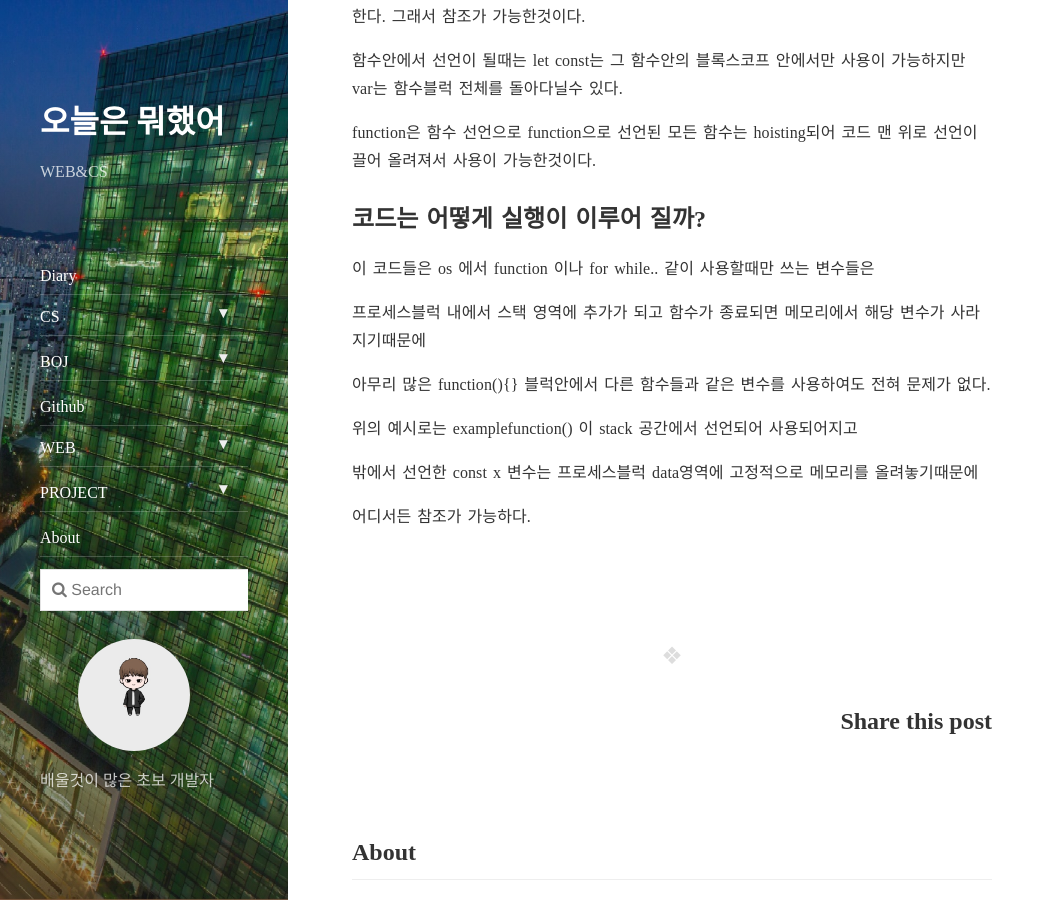
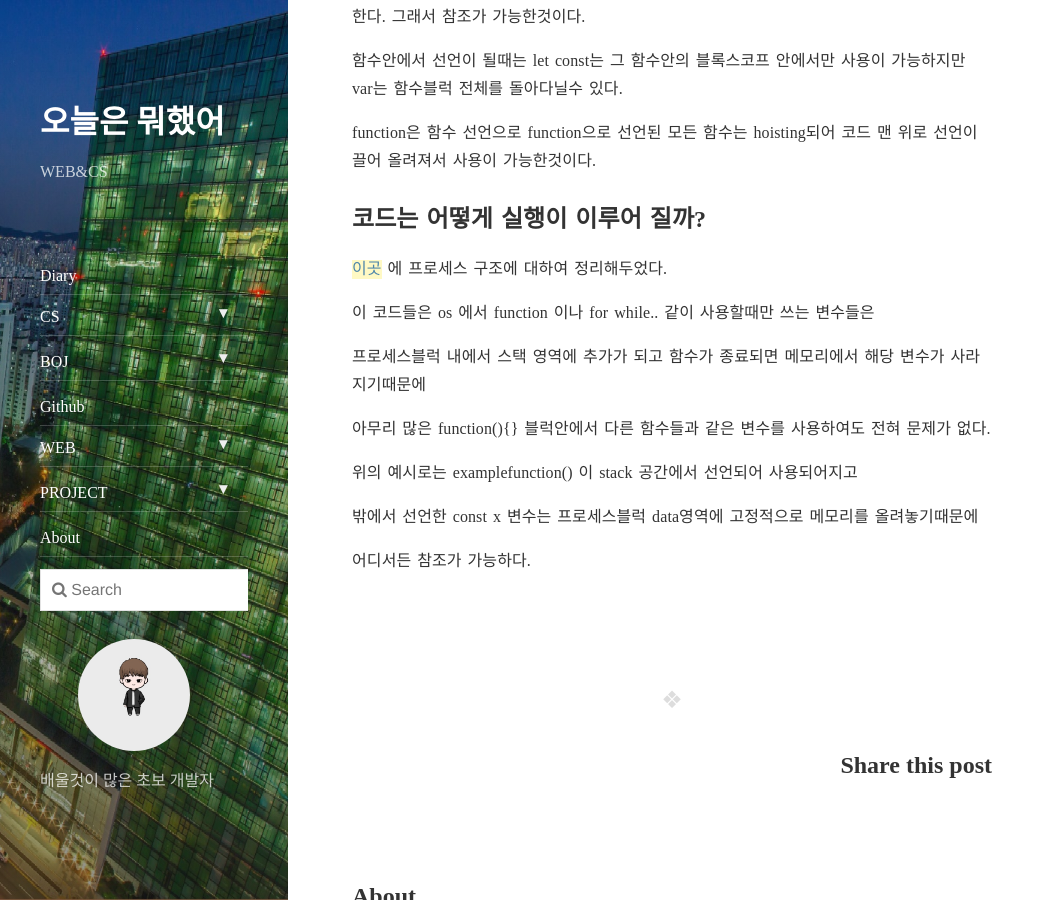
Before and after one commit to erurang/erurang.github.io, a Jekyll site: the page built from _posts/2020-12-05-js-scope.md, in a window 1280 px wide and 900 px high, scrolled down 2552 px. Shown: the whole window, without its empty margins (0-1055 px from the left). Built offline with Jekyll 4.4.1, drawn with Linux system fonts in a browser that asks for light colours; nearby versions of some CDN libraries; comment, search, counter and statistics services are not loaded.

Commit message:
js-scope

```diff
--- a/_posts/2020-12-05-js-scope.md
+++ b/_posts/2020-12-05-js-scope.md
@@ -96,6 +96,8 @@ function은 함수 선언으로 function으로 선언된 모든 함수는 hoisti
 
 ## 코드는 어떻게 실행이 이루어 질까?
 
+[이곳](https://erurang.github.io/cs/2020/10/12/os-process/) 에 프로세스 구조에 대하여 정리해두었다.
+
 이 코드들은 os 에서 function 이나 for while.. 같이 사용할때만 쓰는 변수들은
 
 프로세스블럭 내에서 스택 영역에 추가가 되고 함수가 종료되면 메모리에서 해당 변수가 사라지기때문에
```
